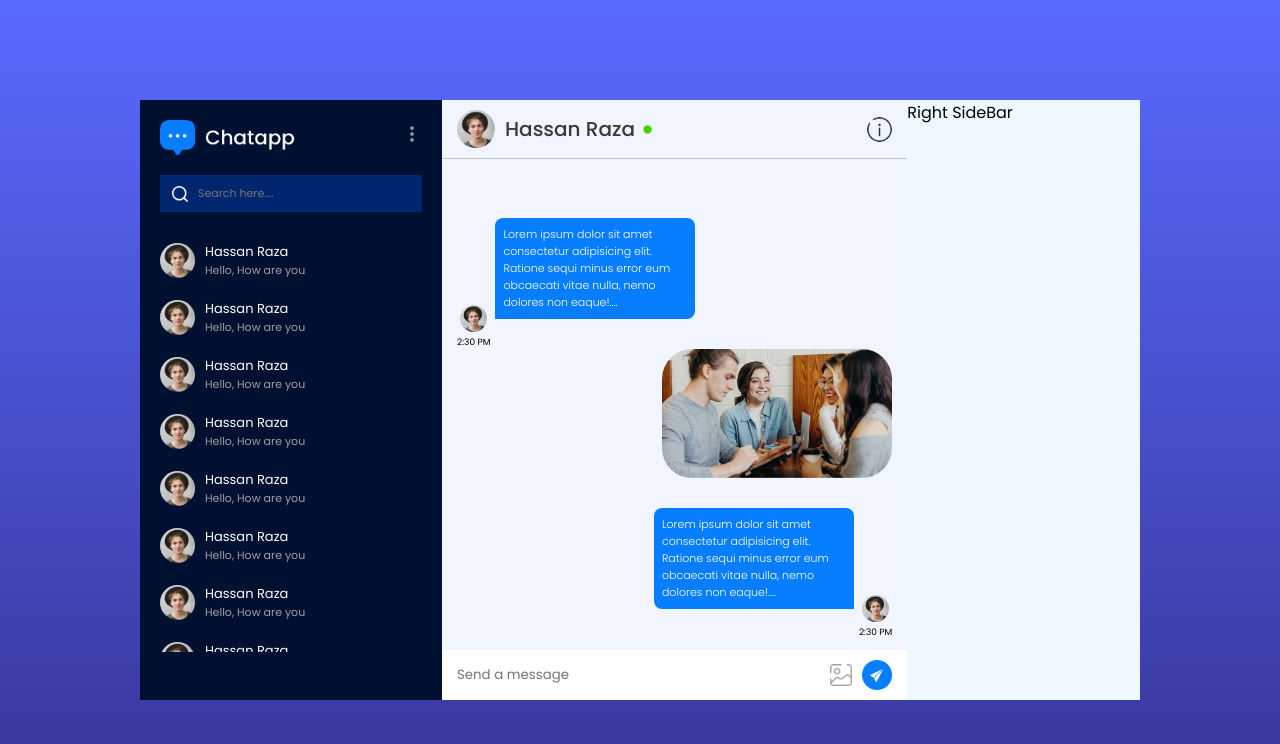
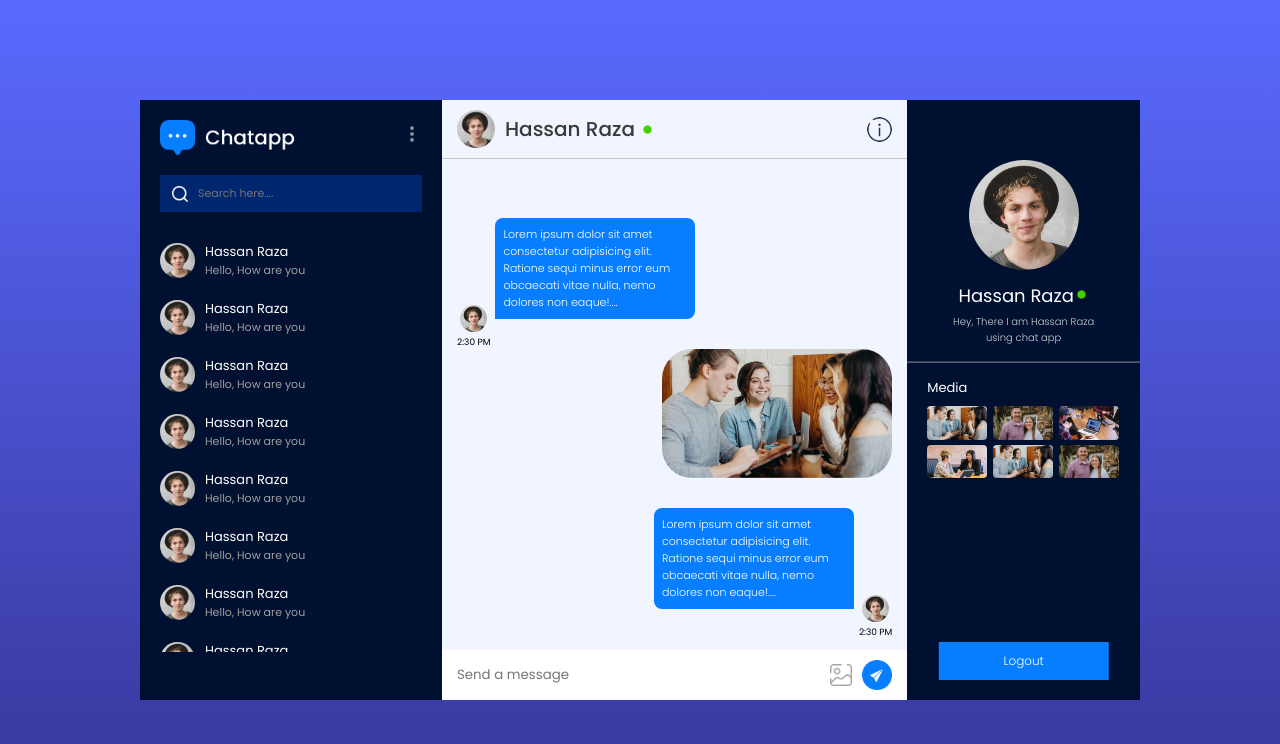
Before and after one commit to malik9594SysReforms/first_chart, a React (Vite) app in the folder real_time/: page /chat in a window 1280 px wide. Shown: the top 744 px of the page. Built offline with nearby package versions, Linux system fonts and the light colour scheme.

Commit message:
new fixes

```diff
--- a/real_time/src/components/rightsidebar/RightSideBar.css
+++ b/real_time/src/components/rightsidebar/RightSideBar.css
@@ -0,0 +1,68 @@
+.rs {
+    color: white;
+    background-color: #001030;
+    position: relative;
+    height: 75vh;
+    overflow-y: scroll;
+}
+.rs-profile {
+    padding-top: 60px;
+    text-align: center;
+    max-width: 70%;
+    margin: auto;
+}
+
+.rs-profile img{
+    width: 110px;
+    aspect-ratio: 1/1;
+    border-radius: 50%;
+}
+.rs-profile h3{
+    font-size: 18px;
+    font-weight: 400;
+    align-items: center;
+    justify-content: center;
+    gap: 5px;
+    margin: 5px;
+    margin: 5px 0px;
+}
+.rs-profile p{
+    font-size: 10px;
+    opacity: 80%;
+    font-weight: 300;
+}
+
+.rs hr{
+    border-color: #ffffff50;
+    margin: 15px 0px;
+}
+.rs-media {
+    padding: 0px 20px;
+    font-size: 13px;
+}
+.rs-media div{
+    max-height: 180px;
+    overflow-y: scroll;
+    display: grid;
+    grid-template-columns: 1fr 1fr 1fr;
+    gap: 5px;
+    margin-top: 8px;
+}
+.rs-media div img{
+   width: 60px;
+   border-radius: 4px;
+   cursor: pointer;
+}
+.rs button{
+position: absolute;
+bottom: 20px;
+left: 50%;
+transform: translateX(-50%);
+background-color: #077eff;
+color: white;
+border: none;
+font-size: 12px;
+font-weight: 300;
+padding: 10px 65px;
+cursor: pointer;
+}
--- a/real_time/src/components/rightsidebar/RightSideBar.jsx
+++ b/real_time/src/components/rightsidebar/RightSideBar.jsx
@@ -1,9 +1,29 @@
 import React from 'react'
-import './RightSidebar.css'
+import './RightSidebar.css';
+import assets from '../../assets/assets';
 const RightSidebar = () => {
   return (
-    <div>
-      Right SideBar
+    <div className="rs">
+     <div className="rs-profile">
+      <img src={assets.profile_img} alt=""/>
+      <h3>Hassan Raza<img src={assets.green_dot} className="dot" alt=""/></h3>
+      <p>
+        Hey, There I am Hassan Raza using chat app
+      </p>
+     </div>
+     <hr/>
+     <div className='rs-media'>
+      <p>Media</p>
+      <div>
+        <img src={assets.pic1} alt="" />
+        <img src={assets.pic2} alt="" />
+        <img src={assets.pic3} alt="" />
+        <img src={assets.pic4} alt="" />
+        <img src={assets.pic1} alt="" />
+        <img src={assets.pic2} alt="" />
+      </div>
+     </div>
+     <button>Logout</button>
     </div>
   )
 }
```
